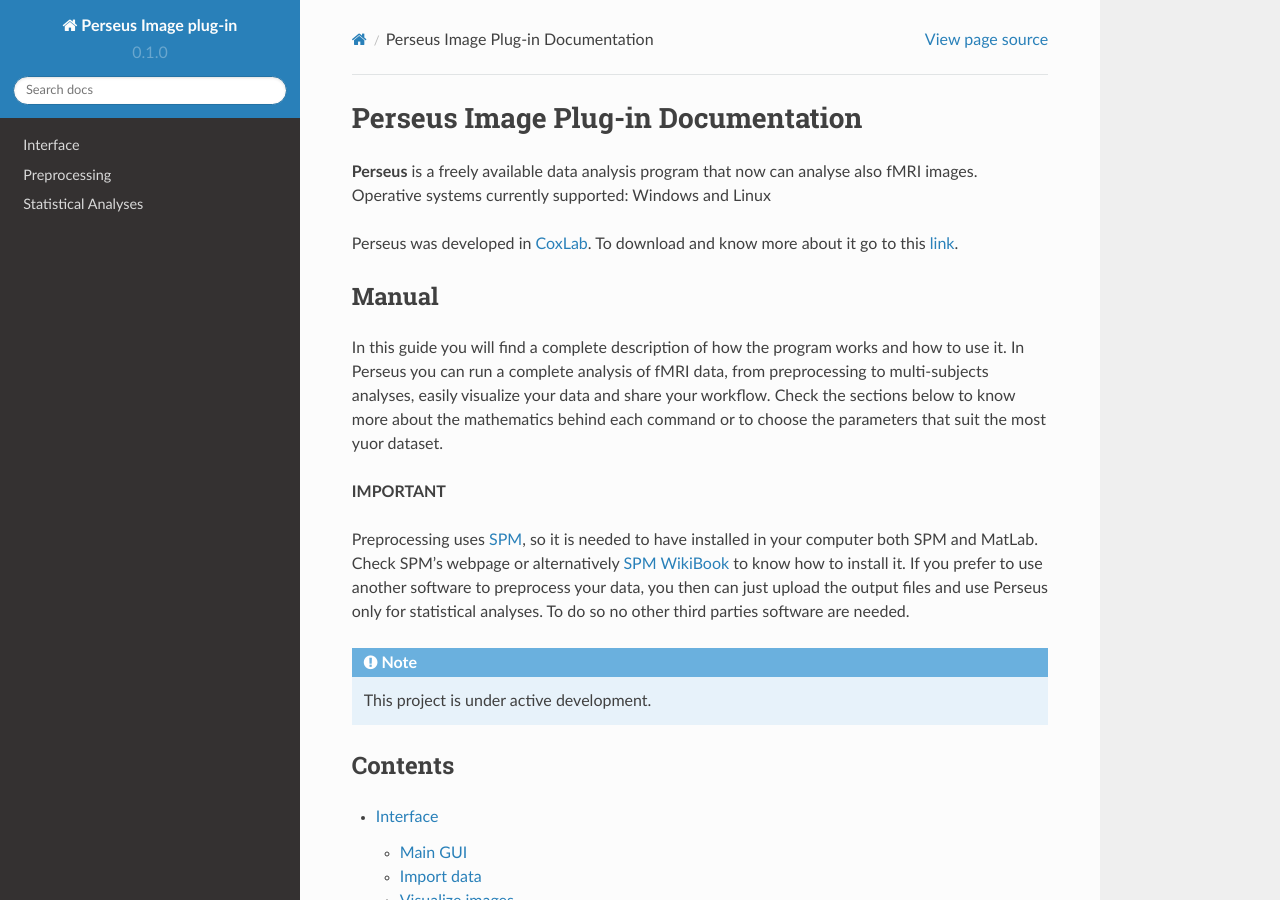
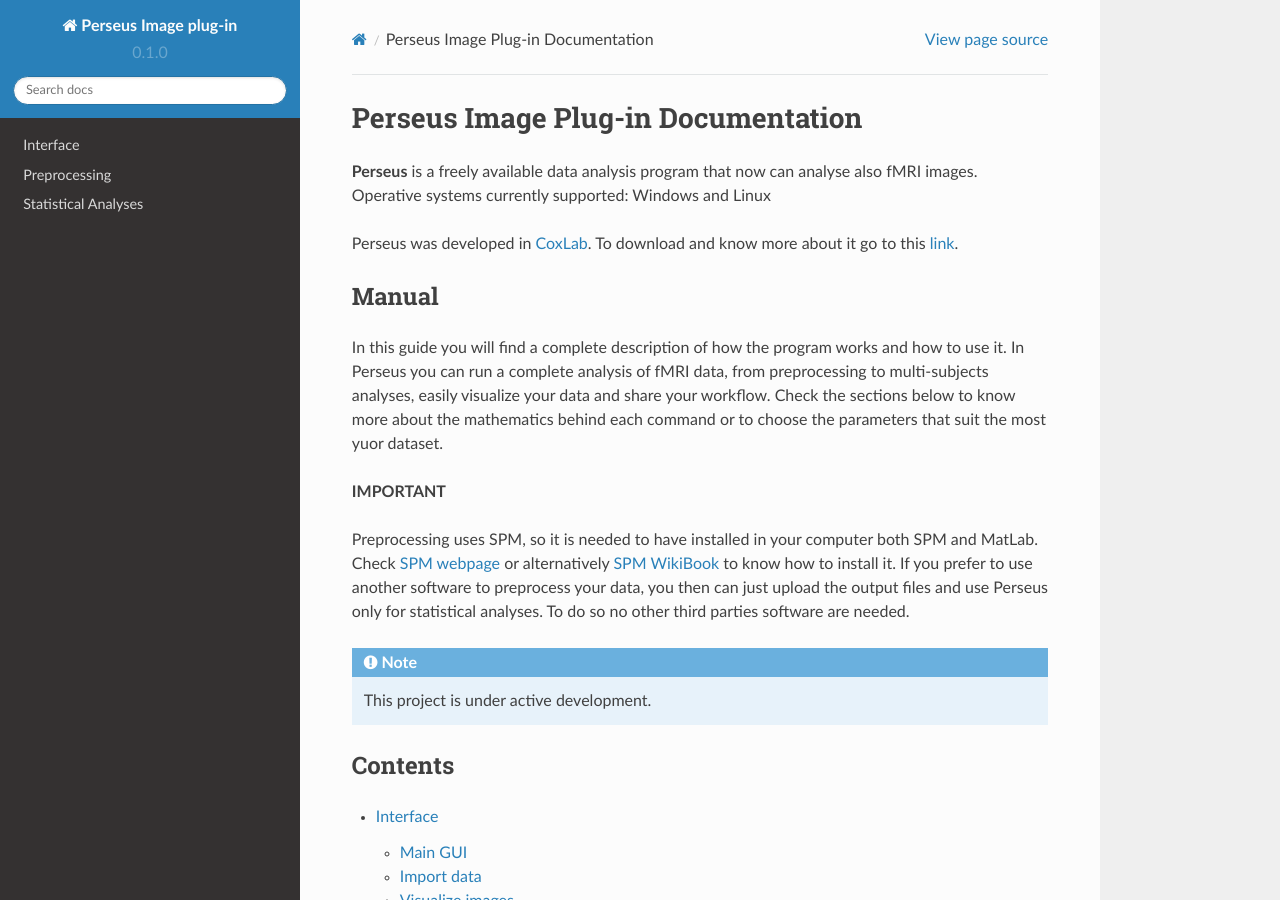
Before and after one commit to CarloDeNart/Perseus-Image-plug-in, a Sphinx documentation site: the page built from docs/source/index.rst, in a window 1280 px wide and 900 px high. Built offline with Sphinx 7.4.7 and the Read the Docs theme 2.0.0, drawn with Linux system fonts in a browser that asks for light colours; pages that are not in the unit, such as notebooks, are missing from menus.

```diff
--- a/docs/source/index.rst
+++ b/docs/source/index.rst
@@ -8,13 +8,11 @@ Perseus was developed in `CoxLab <https://www.biochem.mpg.de/cox>`_. To download
 Manual
 ------
 
-In this guide you will find a complete description of how the program works and how to use it. In Perseus you can run a complete analysis of fMRI data, from preprocessing to multi-subjects analyses, easily visualize your data and share your workflow.
-Check the sections below to know more about the mathematics behind each command or to choose the parameters that suit the most yuor dataset.
+In this guide you will find a complete description of how the program works and how to use it. In Perseus you can run a complete analysis of fMRI data, from preprocessing to multi-subjects analyses, easily visualize your data and share your workflow. Check the sections below to know more about the mathematics behind each command or to choose the parameters that suit the most yuor dataset.
 
 **IMPORTANT**
 
-Preprocessing uses `SPM <https://www.fil.ion.ucl.ac.uk/spm/>`_, so it is needed to have installed in your computer both SPM and MatLab. Check SPM's webpage or alternatively `SPM WikiBook <https://en.wikibooks.org/wiki/SPM/Installation_on_Windows>`_ to know how to install it.
-If you prefer to use another software to preprocess your data, you then can just upload the output files and use Perseus only for statistical analyses. To do so no other third parties software are needed.
+Preprocessing uses SPM, so it is needed to have installed in your computer both SPM and MatLab. Check `SPM webpage <https://www.fil.ion.ucl.ac.uk/spm/>`_ or alternatively `SPM WikiBook <https://en.wikibooks.org/wiki/SPM/Installation_on_Windows>`_ to know how to install it. If you prefer to use another software to preprocess your data, you then can just upload the output files and use Perseus only for statistical analyses. To do so no other third parties software are needed.
 
 .. note::
 
```
